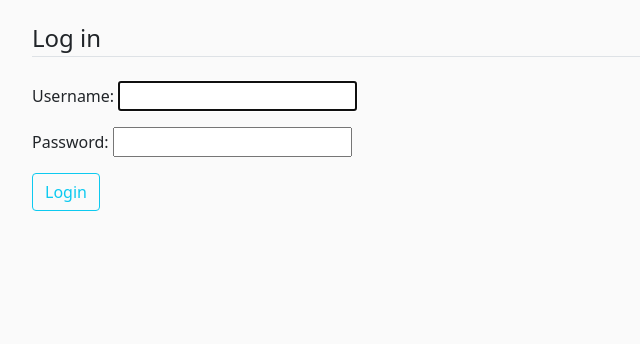
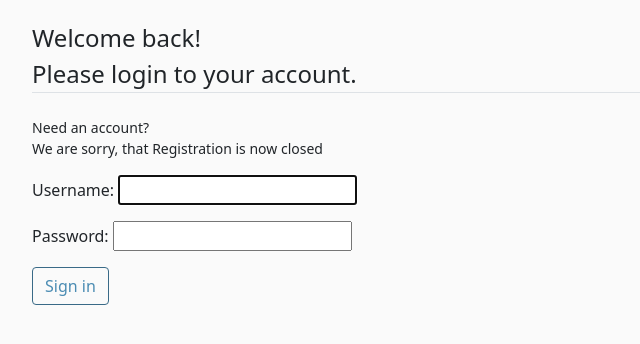
Before and after one commit to shunna87/myblog, a Django app: page /users/login/ in a window 1280 px wide. Shown: the part 79-423 px from the top of the page, without its empty margins (0-640 px from the left). Run offline with Django 4.2, Linux system fonts and the light colour scheme; some libraries are stand-ins or nearby versions.

Commit message:
login page updating

```diff
--- a/blog/templates/category_list.html
+++ b/blog/templates/category_list.html
@@ -7,5 +7,5 @@
           <a class="dropdown-item" href="{% url 'category' item %}"> {{ item }} </a>
        {%  endfor  %}
 
-
+  <a href="{% url 'home' %}" class="btn btn-secondary"> Back to main page</a>
  {%  endblock  %}
--- a/users/templates/registration/login.html
+++ b/users/templates/registration/login.html
@@ -5,12 +5,14 @@
         <form method="POST">
             {% csrf_token %}
             <fieldset class ="form-group">
-                <legend class = "border-bottom mb-4">  Log in  </legend>
+                <legend class = "border-bottom mb-4">  Welcome back! <br/> Please login to your account.  </legend>
+                 <small> <p class ="p-small p-dark"> Need an account? <br/> We are sorry, that Registration is now closed </p> </small>
                 {{ form.as_p}}
             </fieldset>
             <div class = "form-group">
-                <button class="btn btn-outline-info" type="submit">Login </button>
+                <button class="btn btn-secondary" type="submit">Sign in </button>
             </div>
+
         </form>
 
     </div>
```
Also changed, not shown: db.sqlite3.
